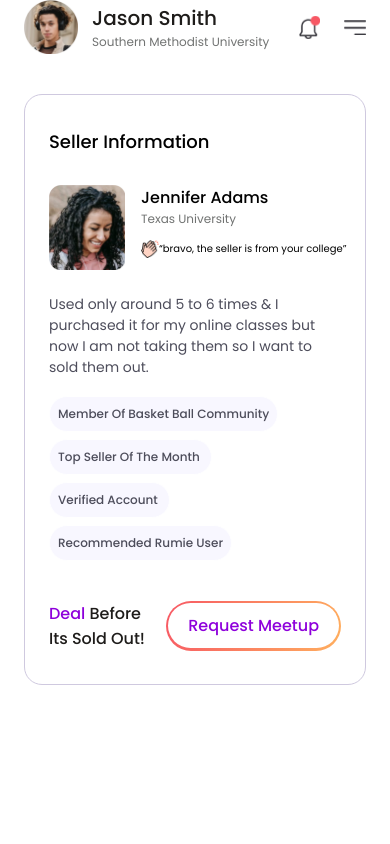
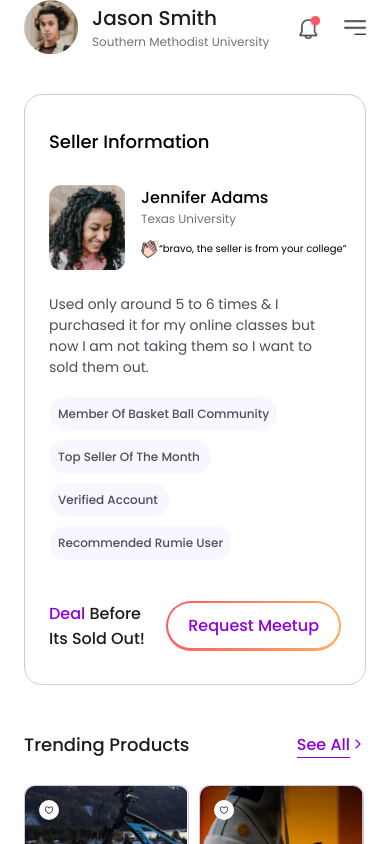
Before and after one commit to mdyasenrafe/practice-task, a React Native app: screen /ProductDetails in a window 390 px wide. Built offline with nearby package versions, Linux system fonts and the light colour scheme.

Commit message:
related products and trending products done

```diff
--- /dev/null
+++ b/src/components/RelatedProducts.tsx
@@ -0,0 +1,55 @@
+import { View, StyleSheet, ScrollView } from "react-native";
+import React from "react";
+import CustomText from "../theme/text/CustomText";
+import { Feather } from "@expo/vector-icons";
+import { ProductsData } from "../Datas/ProductsData";
+import ProductCard from "./ProductCard";
+
+export default function RelatedProducts() {
+  return (
+    <View style={styles.container}>
+      <View style={styles.header}>
+        <CustomText preset="p2_medium" style={{ color: "#1E1C1A" }}>
+          Related Products on Rent
+        </CustomText>
+        <View style={styles.see_all_area}>
+          <View style={styles.see_all}>
+            <CustomText style={styles.see_all_text} preset="p3_medium">
+              See All
+            </CustomText>
+          </View>
+          <Feather name="chevron-right" size={16} color="#8E00DB" />
+        </View>
+      </View>
+      <ScrollView
+        style={{ marginTop: 27 }}
+        horizontal
+        showsHorizontalScrollIndicator={false}
+      >
+        {ProductsData.map((item: ProductType, index) => (
+          <ProductCard item={item} index={index} key={index} />
+        ))}
+      </ScrollView>
+    </View>
+  );
+}
+const styles = StyleSheet.create({
+  container: {
+    marginTop: 46,
+  },
+  header: {
+    flexDirection: "row",
+    justifyContent: "space-between",
+  },
+  see_all_area: {
+    flexDirection: "row",
+    alignItems: "center",
+  },
+  see_all: {
+    borderBottomWidth: 1,
+    borderBottomColor: "#8F00DB",
+  },
+  see_all_text: {
+    color: "#8E00DB",
+  },
+});
--- /dev/null
+++ b/src/components/TrendingProducts.tsx
@@ -0,0 +1,143 @@
+import {
+  View,
+  StyleSheet,
+  ScrollView,
+  TouchableOpacity,
+  ImageBackground,
+} from "react-native";
+import React, { useState } from "react";
+import CustomText from "../theme/text/CustomText";
+import { Feather, Ionicons } from "@expo/vector-icons";
+import { ProductsData } from "../Datas/ProductsData";
+import { screenWidth } from "../theme/Theme";
+
+export default function TrendingProducts() {
+  return (
+    <View style={styles.container}>
+      <View style={styles.header}>
+        <CustomText preset="p2_medium" style={{ color: "#1E1C1A" }}>
+          Trending Products
+        </CustomText>
+        <View style={styles.see_all_area}>
+          <View style={styles.see_all}>
+            <CustomText style={styles.see_all_text} preset="p3_medium">
+              See All
+            </CustomText>
+          </View>
+          <Feather name="chevron-right" size={16} color="#8E00DB" />
+        </View>
+      </View>
+      <ScrollView
+        style={{ marginTop: 27 }}
+        horizontal
+        showsHorizontalScrollIndicator={false}
+      >
+        {ProductsData.map((item: any, index) => {
+          const [love, setLove] = useState(false);
+          return (
+            <TouchableOpacity style={styles.card}>
+              <View>
+                <ImageBackground
+                  source={item.photo}
+                  style={styles.image_background}
+                  imageStyle={{
+                    borderRadius: 10,
+                    width: "auto",
+                  }}
+                >
+                  <View style={{ padding: 14 }}>
+                    <TouchableOpacity
+                      style={[
+                        styles.love_icon_area,
+                        {
+                          backgroundColor: love ? "#8F00DB" : "white",
+                        },
+                      ]}
+                      onPress={() => setLove(!love)}
+                    >
+                      <Ionicons
+                        name={love ? "heart" : "heart-outline"}
+                        size={10}
+                        color={love ? "white" : "black"}
+                      />
+                    </TouchableOpacity>
+                  </View>
+                </ImageBackground>
+                <View style={styles.card_body}>
+                  <CustomText preset="p5_medium">{item.name}</CustomText>
+                  <View style={styles.card_footer}>
+                    <CustomText preset="p5_medium" style={{ color: "#8E00DB" }}>
+                      {item.price}
+                    </CustomText>
+                    <TouchableOpacity style={styles.btn}>
+                      <CustomText preset="p5_medium">Buy Now</CustomText>
+                    </TouchableOpacity>
+                  </View>
+                </View>
+              </View>
+            </TouchableOpacity>
+          );
+        })}
+      </ScrollView>
+    </View>
+  );
+}
+const styles = StyleSheet.create({
+  container: {
+    marginTop: 46,
+  },
+  header: {
+    flexDirection: "row",
+    justifyContent: "space-between",
+  },
+  see_all_area: {
+    flexDirection: "row",
+    alignItems: "center",
+  },
+  see_all: {
+    borderBottomWidth: 1,
+    borderBottomColor: "#8F00DB",
+  },
+  see_all_text: {
+    color: "#8E00DB",
+  },
+  image_background: {
+    width: "100%",
+    height: screenWidth / 2 - 30,
+  },
+  love_icon_area: {
+    width: 20,
+    height: 20,
+    borderRadius: 23,
+    backgroundColor: "white",
+    justifyContent: "center",
+    alignItems: "center",
+  },
+  card: {
+    marginRight: 10,
+    borderWidth: 1,
+    borderColor: "#CFC9DF",
+    borderRadius: 10,
+    width: screenWidth / 2 - 30,
+  },
+  card_body: {
+    paddingVertical: 10,
+    paddingHorizontal: 14,
+    width: "100%",
+  },
+  card_footer: {
+    flexDirection: "row",
+    justifyContent: "space-between",
+    alignItems: "center",
+    marginTop: 6,
+  },
+  btn: {
+    width: 68,
+    height: 30,
+    borderWidth: 1,
+    borderColor: "#DFDFDF",
+    borderRadius: 5,
+    justifyContent: "center",
+    alignItems: "center",
+  },
+});
--- a/src/screens/ProductDetails.tsx
+++ b/src/screens/ProductDetails.tsx
@@ -1,16 +1,20 @@
-import { View, Text, StyleSheet } from "react-native";
+import { View, Text, StyleSheet, ScrollView } from "react-native";
 import React from "react";
 import Header from "../components/Header";
 import SellerInformation from "../components/SellerInformation";
 import CustomText from "../theme/text/CustomText";
+import TrendingProducts from "../components/TrendingProducts";
+import RelatedProducts from "../components/RelatedProducts";
 
 export default function ProductDetails() {
   return (
     <View style={styles.container}>
       <Header />
-      <View style={styles.sub_container}>
+      <ScrollView style={styles.sub_container}>
         <SellerInformation />
-      </View>
+        <TrendingProducts />
+        <RelatedProducts />
+      </ScrollView>
     </View>
   );
 }
--- a/src/screens/ProductListingScreens.tsx
+++ b/src/screens/ProductListingScreens.tsx
@@ -139,7 +139,11 @@ export default function ProductListingScreens() {
             >
               Similar Product
             </CustomText>
-            <ScrollView style={{ marginTop: 27 }} horizontal>
+            <ScrollView
+              style={{ marginTop: 27 }}
+              horizontal
+              showsHorizontalScrollIndicator={false}
+            >
               {ProductsData.map((item: ProductType, index) => (
                 <ProductCard item={item} index={index} key={index} />
               ))}
```
